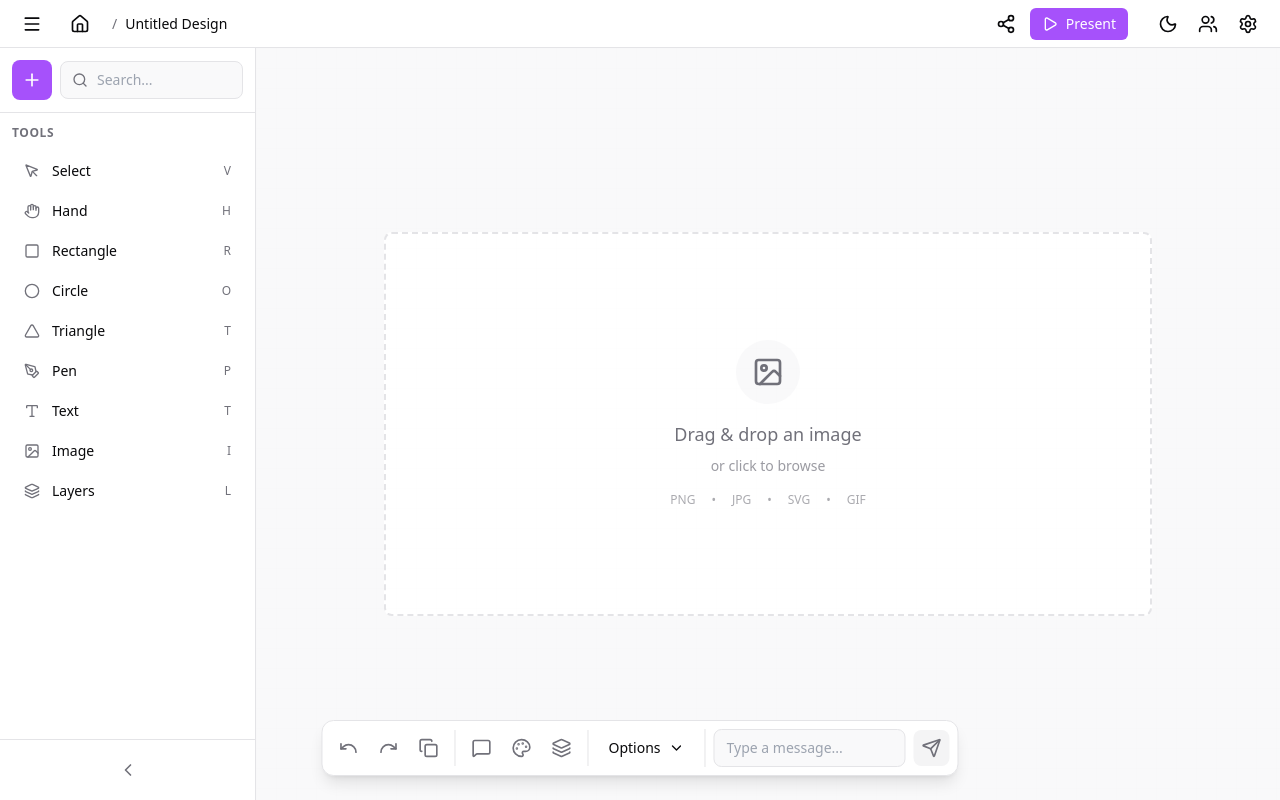
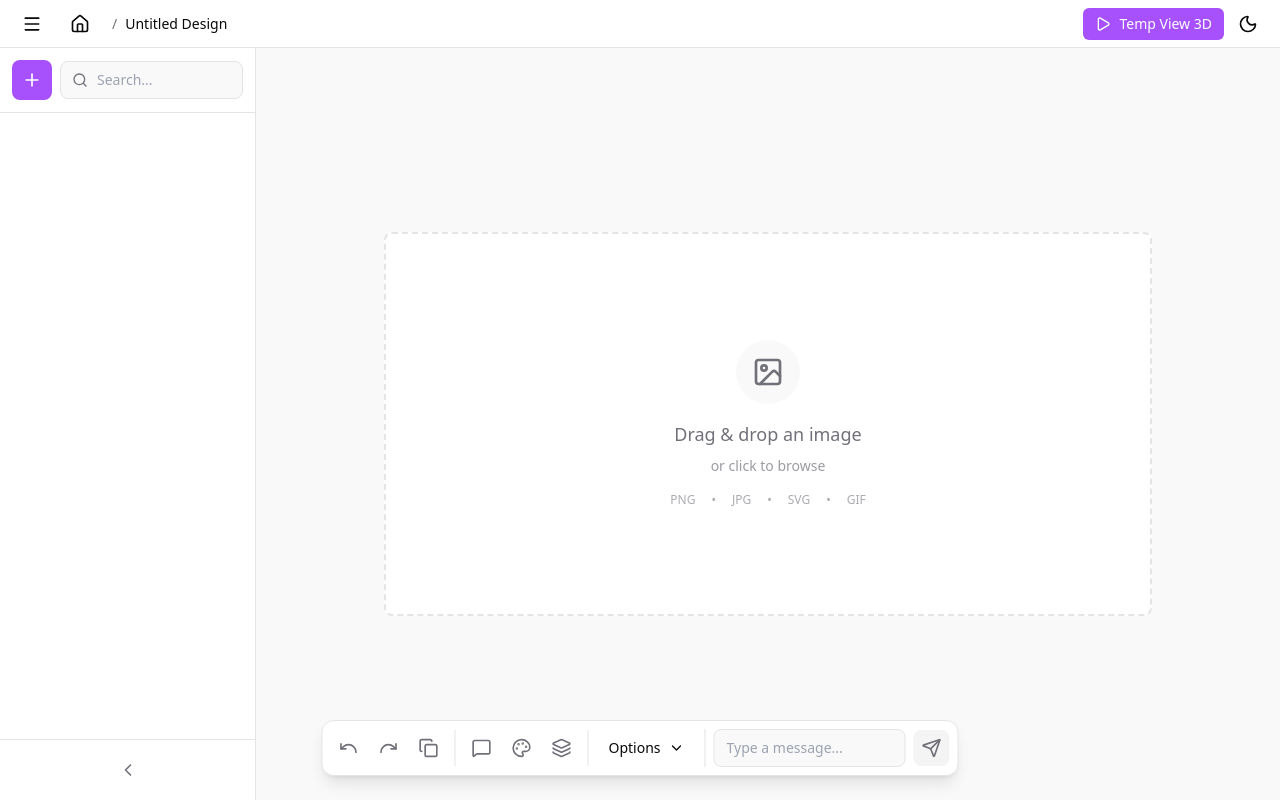
Before and after one commit to 0vp/modu, a React (Vite) app in the folder fe/: page / in a window 1280 px wide. Built offline with nearby package versions, Linux system fonts and the light colour scheme.

Commit message:
clean up icons

```diff
--- a/fe/src/components/Navbar.jsx
+++ b/fe/src/components/Navbar.jsx
@@ -1,4 +1,4 @@
-import { Menu, Home, Share2, Play, Users, Settings, Sun, Moon } from 'lucide-react'
+import { Menu, Home, Play, Sun, Moon } from 'lucide-react'
 import { cn } from '../lib/utils'
 import { useTheme } from '../contexts/ThemeContext'
 
@@ -23,16 +23,11 @@ export function Navbar() {
       </div>
 
       <div className="flex items-center gap-2">
-        <button className="p-1.5 hover:bg-accent rounded-md transition-colors">
-          <Share2 className="w-5 h-5 text-foreground" />
+        <button className="px-3 py-1.5 bg-primary hover:bg-primary/90 text-primary-foreground rounded-md flex items-center gap-2 text-sm font-medium transition-colors">
+          <Play className="w-4 h-4" />
+          Temp View 3D
         </button>
 
-        <button className="px-3 py-1.5 bg-primary hover:bg-primary/90 text-primary-foreground rounded-md flex items-center gap-2 text-sm font-medium transition-colors">
-          <Play className="w-4 h-4" />
-          Present
-        </button>
-
-        <div className="ml-4 flex items-center gap-2">
         <button
           onClick={toggleTheme}
           className="p-1.5 hover:bg-accent rounded-md transition-colors"
@@ -44,15 +39,6 @@ export function Navbar() {
             <Sun className="w-5 h-5 text-foreground" />
           )}
         </button>
-
-          <button className="p-1.5 hover:bg-accent rounded-md transition-colors">
-            <Users className="w-5 h-5 text-foreground" />
-          </button>
-
-          <button className="p-1.5 hover:bg-accent rounded-md transition-colors">
-            <Settings className="w-5 h-5 text-foreground" />
-          </button>
-        </div>
       </div>
     </nav>
   )
--- a/fe/src/components/Sidebar.jsx
+++ b/fe/src/components/Sidebar.jsx
@@ -3,34 +3,13 @@ import {
   Plus,
   Search,
   ChevronLeft,
-  ChevronRight,
-  Square,
-  Circle,
-  Triangle,
-  Type,
-  Image,
-  PenTool,
-  MousePointer,
-  Hand,
-  Layers
+  ChevronRight
 } from 'lucide-react'
 import { cn } from '../lib/utils'
 
 export function Sidebar() {
   const [isCollapsed, setIsCollapsed] = useState(false)
   const [searchQuery, setSearchQuery] = useState('')
-
-  const tools = [
-    { icon: MousePointer, name: 'Select', shortcut: 'V' },
-    { icon: Hand, name: 'Hand', shortcut: 'H' },
-    { icon: Square, name: 'Rectangle', shortcut: 'R' },
-    { icon: Circle, name: 'Circle', shortcut: 'O' },
-    { icon: Triangle, name: 'Triangle', shortcut: 'T' },
-    { icon: PenTool, name: 'Pen', shortcut: 'P' },
-    { icon: Type, name: 'Text', shortcut: 'T' },
-    { icon: Image, name: 'Image', shortcut: 'I' },
-    { icon: Layers, name: 'Layers', shortcut: 'L' },
-  ]
 
   return (
     <aside
@@ -64,37 +43,7 @@ export function Sidebar() {
       </div>
 
       <div className="flex-1 overflow-y-auto">
-        {!isCollapsed && (
-          <div className="p-3">
-            <h3 className="text-xs font-semibold text-muted-foreground uppercase tracking-wider mb-3">Tools</h3>
-            <div className="space-y-1">
-              {tools.map((tool) => (
-                <button
-                  key={tool.name}
-                  className="w-full flex items-center gap-3 px-3 py-2 text-sm text-foreground hover:bg-accent rounded-lg transition-colors group"
-                >
-                  <tool.icon className="w-4 h-4 text-muted-foreground group-hover:text-foreground" />
-                  <span className="flex-1 text-left">{tool.name}</span>
-                  <span className="text-xs text-muted-foreground">{tool.shortcut}</span>
-                </button>
-              ))}
-            </div>
-          </div>
-        )}
-
-        {isCollapsed && (
-          <div className="p-2 space-y-1">
-            {tools.slice(0, 5).map((tool) => (
-              <button
-                key={tool.name}
-                className="w-full p-3 flex items-center justify-center text-muted-foreground hover:bg-accent rounded-lg transition-colors group"
-                title={tool.name}
-              >
-                <tool.icon className="w-5 h-5 group-hover:text-foreground" />
-              </button>
-            ))}
-          </div>
-        )}
+        {/* Empty content area - can be used for future features */}
       </div>
 
       <div className="p-3 border-t border-border">
```
Lines whose indentation alone changed are shown as unchanged.
